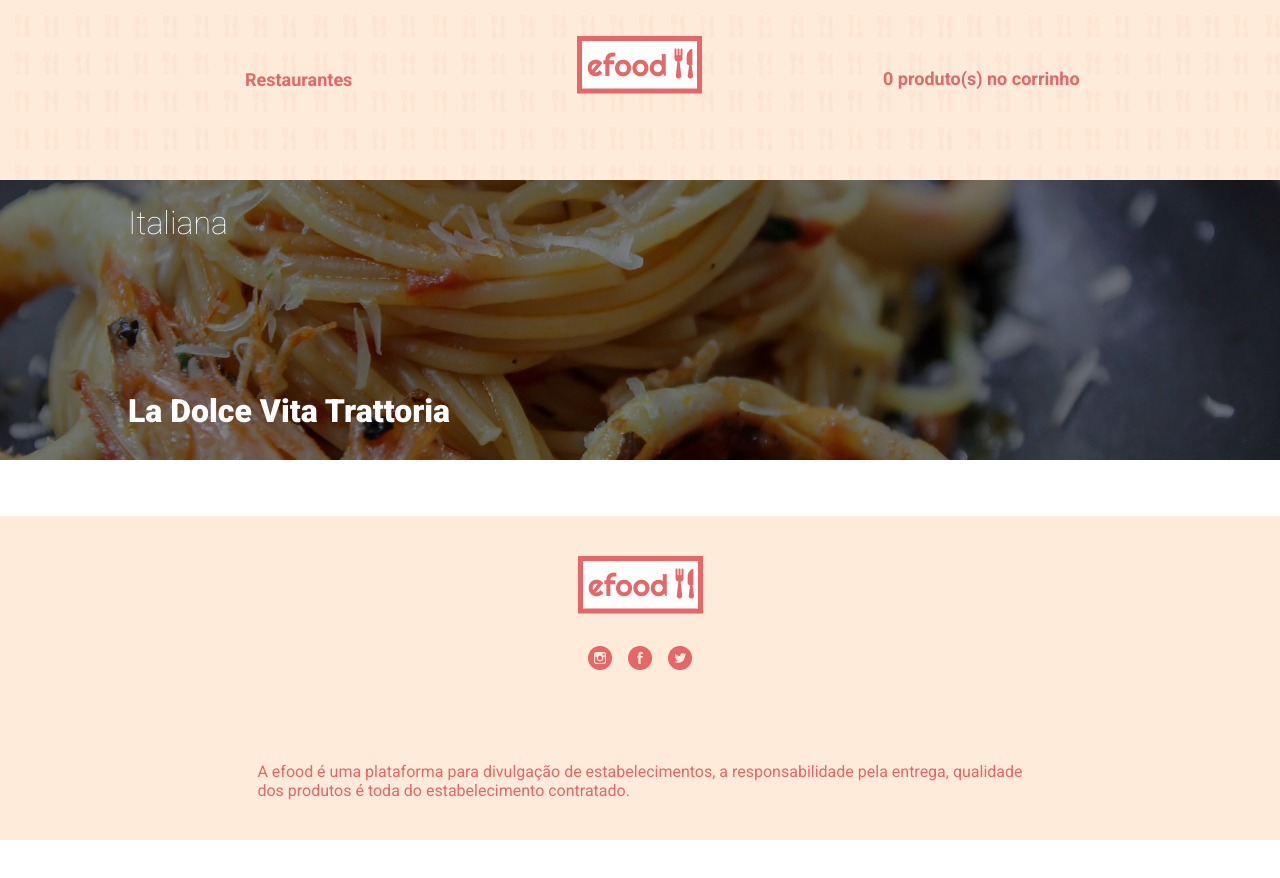
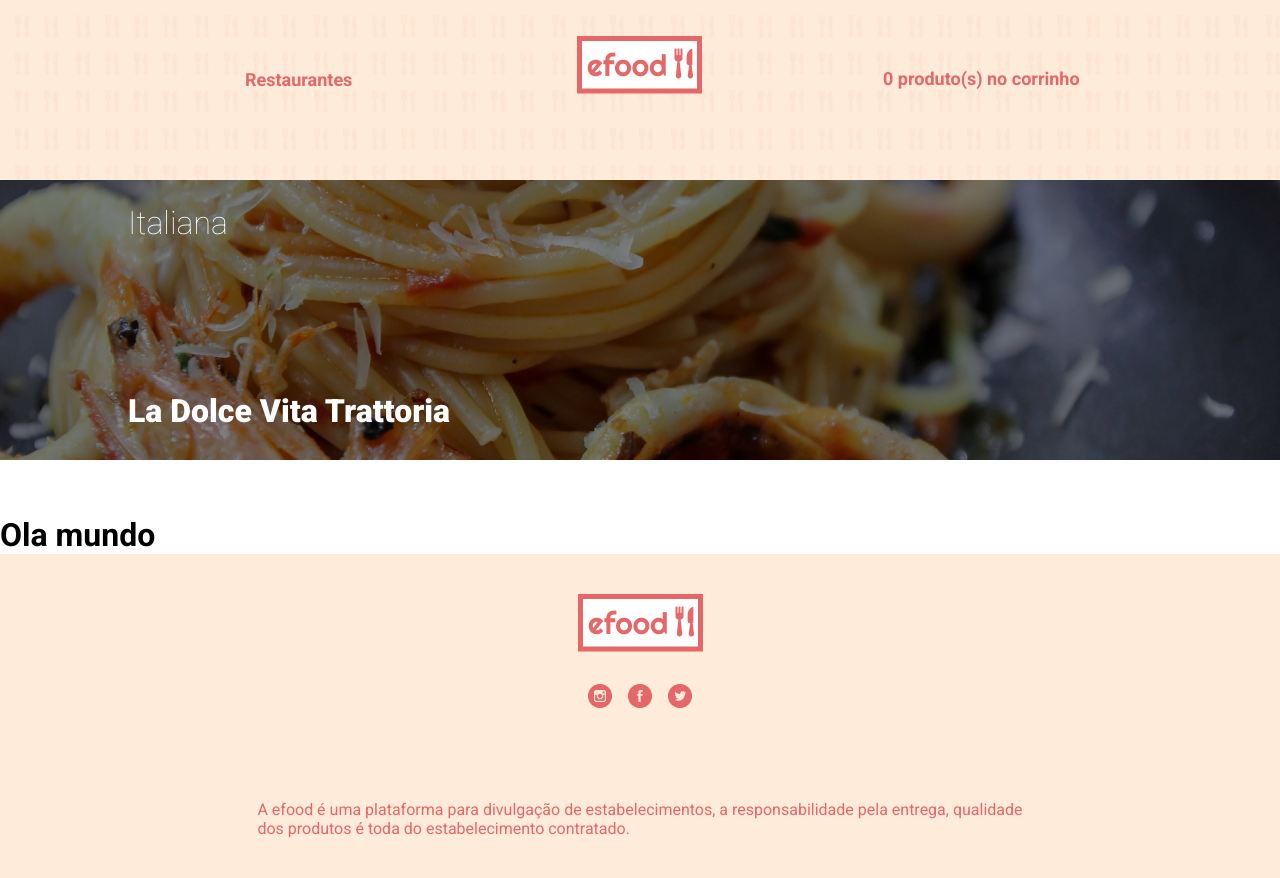
Before and after one commit to AlvaroDeCarvalho/projeto_Avalia_restaurantes, a React (Create React App) app: page /cardapio in a window 1280 px wide. Before the commit the page ends 840 px from the top, so only its background shows below. Built offline with nearby package versions, Linux system fonts and the light colour scheme.

Commit message:
criação do elemento Item do cardapio de cada loja

```diff
--- a/src/Components/Footer/index.tsx
+++ b/src/Components/Footer/index.tsx
@@ -13,13 +13,19 @@ const Footer = () => {
       <div>
         <S.ListPortifolio>
           <li>
-            <img src={instaLogo} />
+            <a href="#">
+              <img src={instaLogo} />
+            </a>
           </li>
           <li>
-            <img src={faceLogo} />
+            <a href="#">
+              <img src={faceLogo} />
+            </a>
           </li>
           <li>
-            <img src={twiiterLogo} />
+            <a href="#">
+              <img src={twiiterLogo} />
+            </a>
           </li>
         </S.ListPortifolio>
       </div>
--- /dev/null
+++ b/src/Components/ItemLoja/index.tsx
@@ -0,0 +1,9 @@
+const ItemLoja = () => {
+  return (
+    <>
+      <h1>Ola mundo</h1>
+    </>
+  )
+}
+
+export default ItemLoja
--- a/src/pages/Cardapio/index.tsx
+++ b/src/pages/Cardapio/index.tsx
@@ -1,11 +1,13 @@
 import Banner from '../../Components/Banner'
 import Header from '../../Components/Header'
+import ItemLoja from '../../Components/ItemLoja'
 
 const Cardapio = () => {
   return (
     <>
       <Header typeHeader="Cardapio" />
       <Banner />
+      <ItemLoja />
     </>
   )
 }
```
